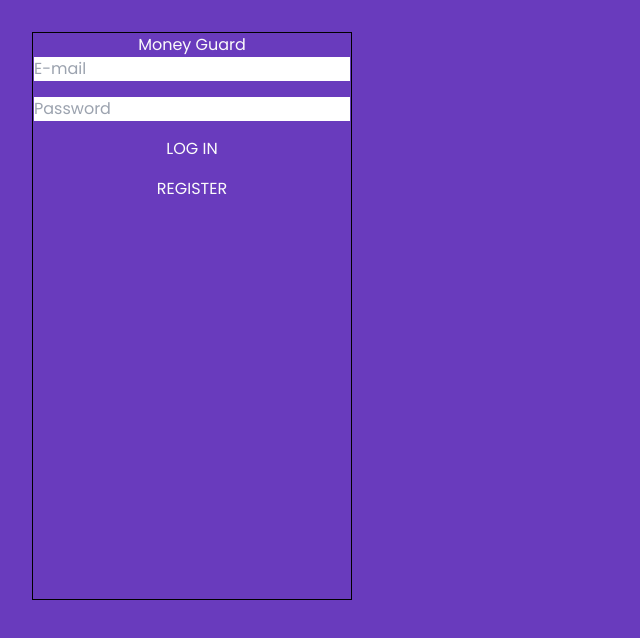
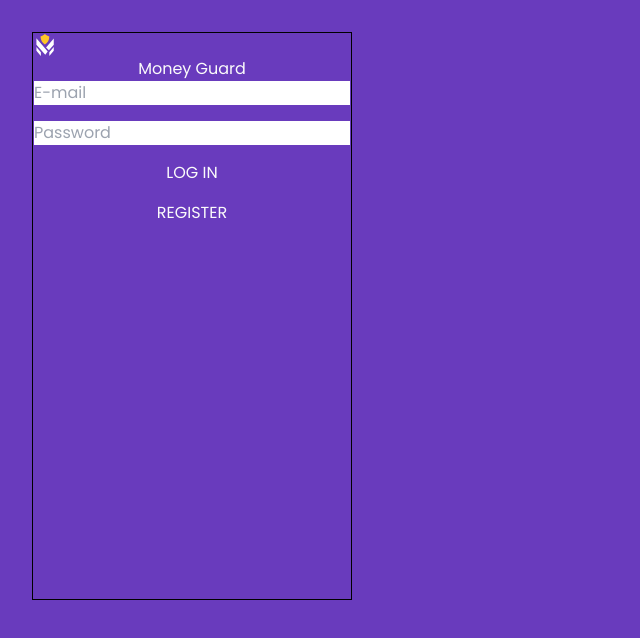
Before and after one commit to defaultnastia/project-digital-dragons-money-guard, a React (Vite) app: page / in a window 1280 px wide. Shown: the top 638 px of the page, without its empty margins (0-640 px from the left). Built offline with nearby package versions, Linux system fonts and the light colour scheme.

Commit message:
add logo

```diff
--- /dev/null
+++ b/src/components/Icon/Icon.tsx
@@ -0,0 +1,16 @@
+import Icons from "../../img/icons/icons.svg";
+
+type NameIcon = "lock" | "logo" | "user";
+
+interface Props {
+  name: NameIcon;
+  size?: number;
+}
+
+export const Icon = ({ name, size = 24 }: Props) => {
+  return (
+    <svg width={size} height={size}>
+      <use href={`${Icons}#icon-${name}`} />
+    </svg>
+  );
+};
--- a/src/components/LoginForm/LoginForm.css
+++ b/src/components/LoginForm/LoginForm.css
@@ -1,6 +1,10 @@
 .wrapper {
   @apply w-[320px] h-[568px] border border-black;
+  background-image: ;
 }
 .form {
   @apply flex flex-col gap-4;
 }
+.icon {
+  @apply w-[40px] h-[40px];
+}
--- a/src/components/LoginForm/LoginForm.tsx
+++ b/src/components/LoginForm/LoginForm.tsx
@@ -3,6 +3,7 @@ import { yupResolver } from "@hookform/resolvers/yup";
 import { Link } from "react-router-dom";
 import "./LoginForm.css";
 import { loginFormSchema } from "../../schema/schema";
+import { Icon } from "../Icon/Icon";
 
 interface LoginFormInputs {
   email: string;
@@ -23,9 +24,7 @@ const LoginForm: React.FC = () => {
   return (
     <div className="wrapper">
       <div>
-        {/* <svg>
-          <use xlinkHref={`${icons}#icon-logo-Money-Guard`} />
-        </svg> */}
+        <Icon name="logo" />
         <p>Money Guard</p>
       </div>
       <form className="form" onSubmit={handleSubmit(onSubmit)}>
```
Also changed, not shown: src/img/icons/icons.svg.
